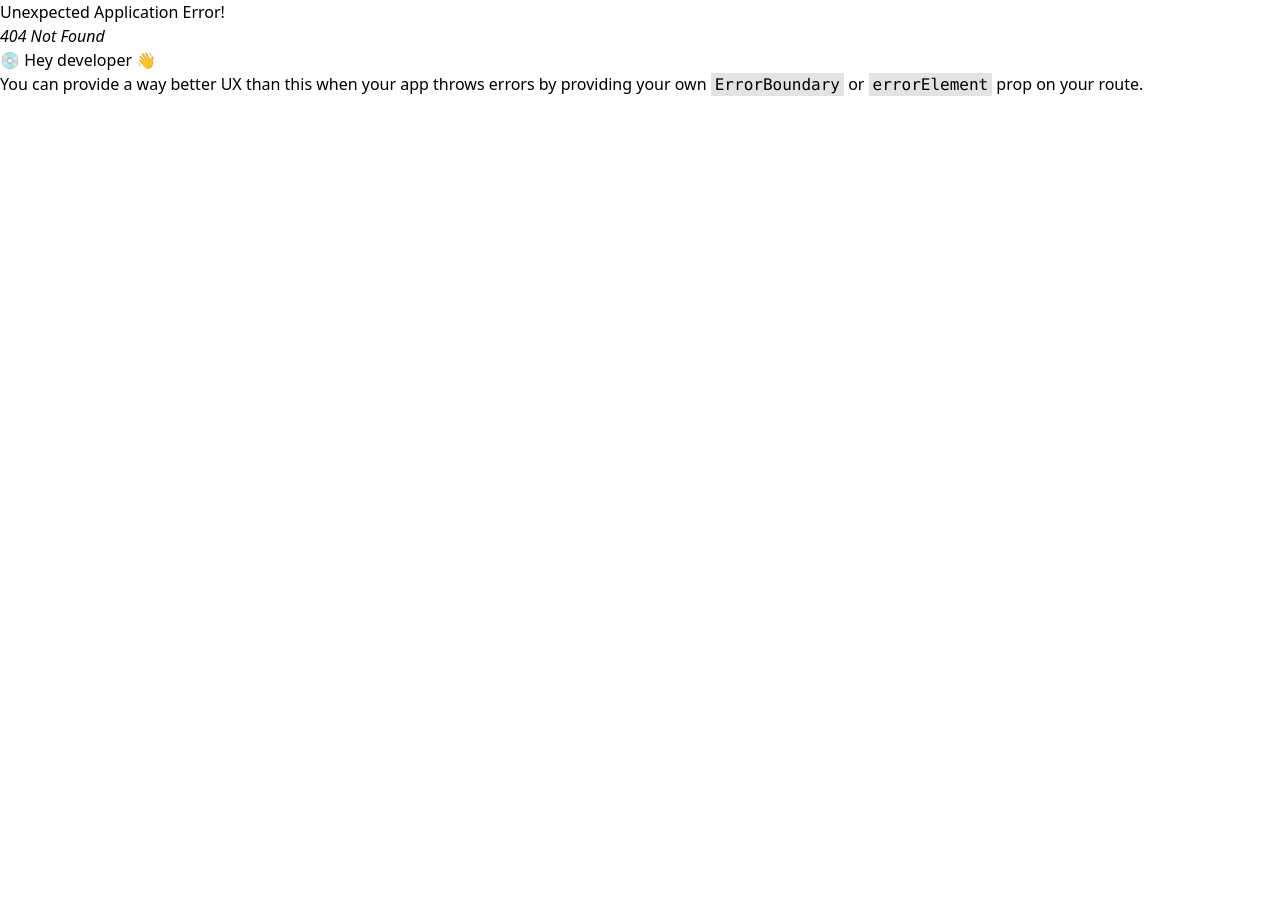
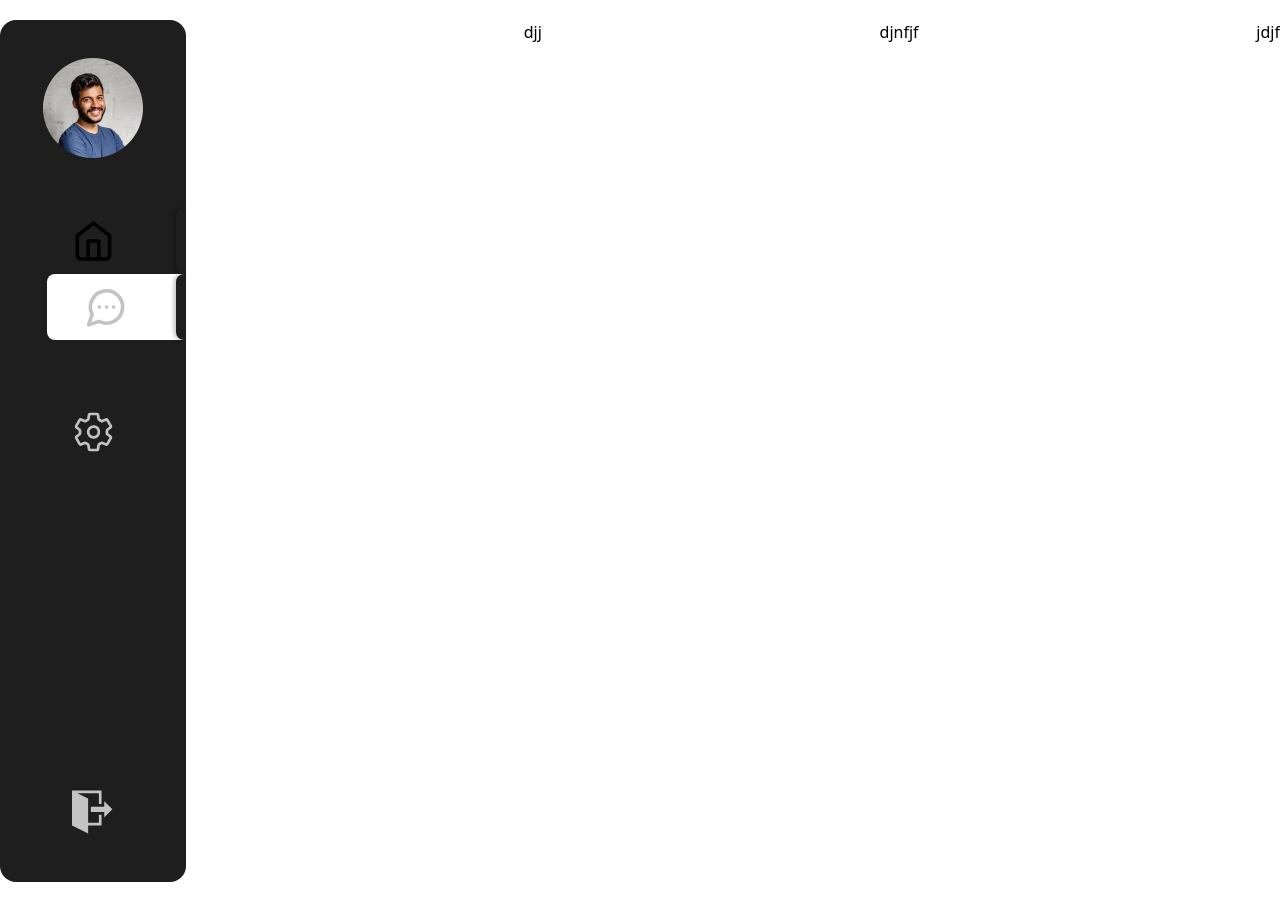
Before and after one commit to jisaunodb/Chating-Api, a React (Vite) app: page /msg in a window 1280 px wide. Before the commit this address had no page. Before the commit the page ends 800 px from the top, so only its background shows below. Built offline with nearby package versions, Linux system fonts and the light colour scheme.

Commit message:
msg design

```diff
--- a/src/App.jsx
+++ b/src/App.jsx
@@ -8,6 +8,7 @@ import firebaseConfig from './components/Firabase/firebaseConfig';
 import ForgotPassword from './components/ForgotPass/ForgotPassword';
 import Home from './components/Home/Home';
 import Sideber from './components/Sideber/Sideber';
+import Massage from './components/Massage/Massage';
 
 function App() {
 const router = createBrowserRouter([
@@ -30,6 +31,10 @@ const router = createBrowserRouter([
   {
     path:"/sideber",
     element : <Sideber/>
+  },
+  {
+    path:"/msg",
+    element : <Massage/>
   }
 ]);
 
--- a/src/components/BlockUser/BlockUser.jsx
+++ b/src/components/BlockUser/BlockUser.jsx
@@ -34,7 +34,7 @@ import { useSelector } from 'react-redux';
 
       const unblockhendle = (item) =>{
       console.log(item);
-      if(data.uid === item.receverId){
+      if(data.uid === item.receverId || data.uid === item.senderId){
 
           remove(ref(db, "block/" + item.userId));
       }
@@ -62,7 +62,7 @@ import { useSelector } from 'react-redux';
                     </h5>
                     <p>Dinner?!</p>
                 </div>
-                {data.uid === item.receverId &&(
+                {data.uid === item.senderId || data.uid === item.receverId  &&(
 
                 <button
                 onClick={()=> unblockhendle (item)}
--- a/src/components/Freinds/Freinds.jsx
+++ b/src/components/Freinds/Freinds.jsx
@@ -9,6 +9,8 @@ const Freinds = () => {
     console.log(data?.uid);
     const db = getDatabase()
     const [freindlist, setfreindlist] = useState([])
+
+  // data niye ase "ba" read kore useEffect
 
     useEffect(() => {
       const freindref = ref(db, 'freind');
@@ -27,6 +29,8 @@ const Freinds = () => {
       });
     }, []);
 console.log(freindlist);
+
+// eta abar read kore data niye asha hoiche
 const [blockuser, setblockuser] = useState([])
 
 useEffect(() => {
@@ -46,7 +50,7 @@ useEffect(() => {
 }, []);
 console.log(blockuser);
 
-
+// block er kaj write kore data pathai dite
 
 const blockhendle = (item) =>{
 console.log(item);
@@ -82,7 +86,7 @@ set(push(ref(db, "block")),{
                     </h5>
                     <p>Dinner?!</p>
                 </div>
-                {
+                {/* {
               blockuser.includes(data.uid + item.userid) ||
                                   blockuser.includes(item.userid + data.uid) ?
 
@@ -98,7 +102,12 @@ set(push(ref(db, "block")),{
                                 onClick={()=>blockhendle(item)}
                                 className='mr-[33px] font-primary font-semibold text-[20px] px-[22px] bg-black text-white rounded-[5px]'>block</button>
                               )
-            }
+            } */}
+
+                          <button
+                          onClick={()=>blockhendle(item)}
+                          className='mr-[33px] font-primary font-semibold text-[20px] px-[22px] bg-black text-white rounded-[5px]'>block</button>
+
             </div>
                 ))
             }
--- a/src/components/Home/Home.jsx
+++ b/src/components/Home/Home.jsx
@@ -45,7 +45,7 @@ if(loading) {
 {
 varify?
 <div className='flex justify-between gap-[22px] my-[20px]'>
-  <Sideber/>
+  <Sideber active ="home"/>
   <div>
   <Grouplist/>
   <Friendrequest/>
--- /dev/null
+++ b/src/components/Massage/Massage.jsx
@@ -0,0 +1,22 @@
+import React from 'react'
+import Sideber from '../Sideber/Sideber'
+
+const Massage = () => {
+  return (
+    <div className='flex justify-between gap-[22px] my-[20px]'>
+  <Sideber active ="massage"/>
+  <div>
+  djj
+  </div>
+  <div>
+
+ djnfjf
+  </div>
+  <div>
+  jdjf
+  </div>
+</div>
+  )
+}
+
+export default Massage
--- a/src/components/Sideber/Sideber.jsx
+++ b/src/components/Sideber/Sideber.jsx
@@ -5,12 +5,12 @@ import { IoSettingsOutline } from "react-icons/io5";
 import { ImExit } from "react-icons/im";
 
 import img from "../../assets/Ellipse-profile.png"
-import { useNavigate } from 'react-router';
+import { Link, useNavigate } from 'react-router';
 import { getAuth, signOut } from "firebase/auth";
 
 import { useDispatch, useSelector } from 'react-redux';
 import { userinfo } from '../../slice/userSlice';
-const Sideber = () => {
+const Sideber = ({active}) => {
 const data = useSelector((selctor) => (selctor?.userinfo?.value))
 console.log(data, "sidebar");
 
@@ -41,14 +41,18 @@ console.log(data, "sidebar");
         <img src={img} alt="" className='mx-auto pt-[38px]' />
       </div>
       <p className="font-bold uppercase">{data ?.displayName || data?.user?.displayName}</p>
-      <div className='mt-[78px] bg-[#fff] w-[161px] h-[88px] ml-[25px] rounded-l-2xl relative'>
-          <div className='py-[20px] '>
+      <div className='mt-[30px]'>
+          <div className={`relative after:absolute after:content-[""] after:top-0 after:left-0 after:w-[167px] after:h-full ${active == "home" ? "after:bg-white" : "after:bg-transparent"}  after:z-[-1] z-1 after:ml-[20px] after:rounded-lg before:absolute before:content-[""] before:top-0 before:right-0 before:h-full before:w-[10px] before:bg-[#1E1E1E] before:rounded-tl-lg before:rounded-bl-lg before:shadow-2xl/90 before:shadow-[-2px_0px_4px_0px_rgba(0,0,0,0.25)] py-[10px] ml-[27px]`}>
+            <Link to="/home">
               <FiHome className=' w-[43px] h-[46px] ml-[45px] mr-[70px] text-black'/>
+            </Link>
           </div>
-          <div className=' absolute w-[8px] h-[88px] bg-[#1E1E1E] rounded-l-3xl top-0 right-0'></div>
+          {/* <div className=' absolute w-[8px] h-[88px] bg-[#1E1E1E] rounded-l-3xl top-0 right-0'></div> */}
       </div>
-      <div className='text-center mx-auto mt-[57px]'>
+      <div className={`relative after:absolute after:content-[""] after:top-0 after:left-0 after:w-[167px] after:h-full ${active == "massage" ? "after:bg-white" : "after:bg-transparent"}  after:z-[-1] z-1 after:ml-[20px] after:rounded-lg before:absolute before:content-[""] before:top-0 before:right-0 before:h-full before:w-[10px] before:bg-[#1E1E1E] before:rounded-tl-lg before:rounded-bl-lg before:shadow-2xl/90 before:shadow-[-2px_0px_4px_0px_rgba(0,0,0,0.25)] py-[10px] ml-[27px]`}>
+        <Link to="/msg">
         <LuMessageCircleMore className='w-[43px] h-[46px] mx-auto text-[#C3C3C3]'/>
+        </Link>
       </div>
       <div className='text-center mx-auto mt-[69px]'>
         <IoSettingsOutline className='w-[43px] h-[46px] mx-auto text-[#C3C3C3]'/>
```
